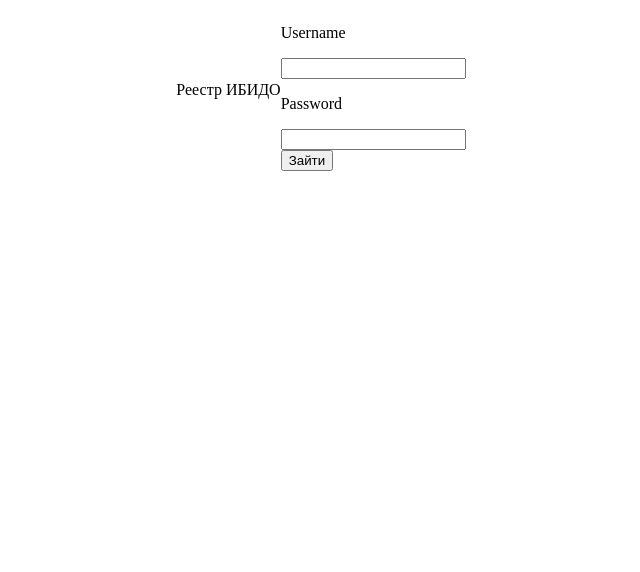
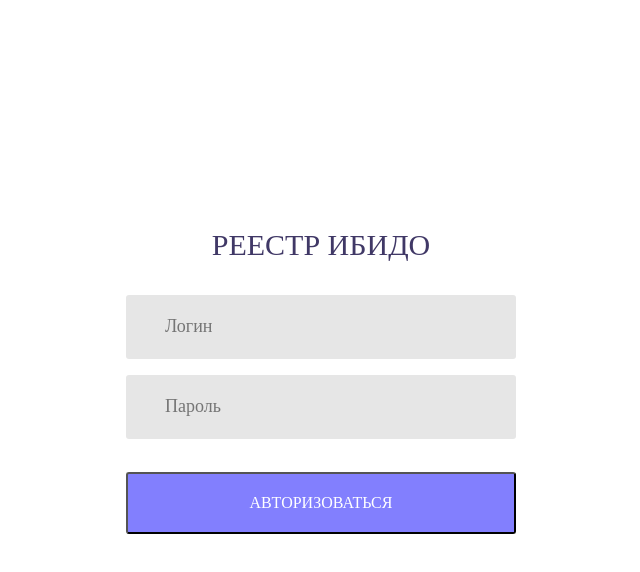
Before and after one commit to RiotRebellion/signature-watch-ui, a React (Create React App) app: page / in a window 1280 px wide. Shown: the top 572 px of the page, without its empty margins (319-959 px from the left). Built offline with nearby package versions, Linux system fonts and the light colour scheme.

Commit message:
authorisation page

```diff
--- a/public/index.html
+++ b/public/index.html
@@ -2,14 +2,12 @@
 <html lang="en">
   <head>
     <meta charset="utf-8" />
-    <meta
-      name="description"
-      content="Web site created using create-react-app"
-    />
-    <title>React App</title>
+    <meta name="viewport" content="width=device-width, initial-scale=1"/>
+    <title>Signature Watch</title>
   </head>
   <body>
-    <noscript>You need to enable JavaScript to run this app.</noscript>
+
     <div id="root"></div>
+
   </body>
 </html>
--- a/src/components/authentification/AuthentificationForm.jsx
+++ b/src/components/authentification/AuthentificationForm.jsx
@@ -8,9 +8,7 @@ function AuthentificationForm(props) {
     const [username, setUsername] = useState(null);
     const [password, setPassword] = useState(null);
 
-    const [authenftificationException, setAuthenftificationException] = useState([]);
-
-    const [usernameValidationException, setUsernameValidationException] = useState('');
+    const [authenftificationException, setAuthenftificationException] = useState();
 
     const { login } = useContext(AuthContext);
 
@@ -23,54 +21,45 @@ function AuthentificationForm(props) {
                     setAuthenftificationException(response.data.errors);
             }).catch(error => {
                 let validationErrors = error.response.data.errors;
-                setUsernameValidationException(validationErrors["Username"]);
+                console.log(validationErrors);
+                setAuthenftificationException(validationErrors["Username"][0]);
             });
     };
 
     useEffect(() => {
-        setUsernameValidationException('');
+        setAuthenftificationException('');
     }, [username]
     )
 
     return (
-        <div
-            className={styles.container}>
-            <div>
-                Реестр ИБИДО
-            </div>
-            <p>
-                {authenftificationException}
-            </p>
-            <div
-                className={styles.AuthentificationForm}>
-                <form
-                    onSubmit={e => e.preventDefault()}>
-                    <div
-                        className={styles.loginInput}>
-                        <p>
-                            {usernameValidationException}
-                        </p>
-                        <p>
-                            Username
-                        </p>
+        <div className={styles.container}>
+            <div className={styles.authentificationForm}>
+                <div className={styles.title}>
+                    Реестр ИБИДО
+                </div>
+                <div className={styles.exceptions}>
+                    <p>
+                        {authenftificationException}
+                    </p>
+                </div>
+                <form onSubmit={e => e.preventDefault()}>
+                    <div className={styles.loginInput}>
                         <input
+                            placeholder='Логин'
                             type='text'
                             onChange={e => setUsername(e.target.value)} />
                     </div>
-                    <div
-                        className={styles.passwordInput}>
-                        <p>
-                            Password
-                        </p>
+                    <div className={styles.passwordInput}>
                         <input
+                            placeholder='Пароль'
                             type='password'
                             onChange={e => setPassword(e.target.value)} />
                     </div>
-                    <div>
+                    <div className={styles.submitButton}>
                         <button
                             type='submit'
                             onClick={Authentificate}>
-                            Зайти
+                            Авторизоваться
                         </button>
                     </div>
                 </form>
--- a/src/components/authentification/AuthentificationForm.module.css
+++ b/src/components/authentification/AuthentificationForm.module.css
@@ -1,35 +1,139 @@
-div.container {
-    width: 100%;
-    height: 100%;
-    display: flex;
-    align-items: center;
-    justify-content: center;
+input {
+    outline: none;
+    border: none;
 }
 
-div.header{
+div.container{
+    width: 100%;
+    min-height: 100vh;
+    display: flex;
+    flex-wrap: wrap;
+    justify-content: center;
     align-items: center;
-    justify-content: center;
+    padding: 15px;
+    background-position: center;
+    background-size: cover;
+    background-repeat: no-repeat;
 }
 
 div.authentificationForm{
+    width: 390px;
+    background: #fff;
+    border-radius: 10px;
+    position: relative;
+    padding-bottom: 90px;
+    padding-top: 50px;
+}
+
+div.authentificationForm > form{
     width: 100%;
-    height: 100%;
-    display: grid;
-    grid-template-columns: 200px 300px;
-    grid-gap: 20px;
-    align-items: center;
-    justify-content: center;
-    background: radial-gradient(white, 75%, #c9c8c5);
-    border-radius: 20px;
+    display: flex;
+    flex-wrap: wrap;
+    justify-content: space-between;
+}
+
+div.title{
+    font-family: Ubuntu-Bold;
+    font-size: 30px;
+    color: #403866;
+    line-height: 1.2;
+    text-transform: uppercase;
+    text-align: center;
+    width: 100%;
+    display: block;
+    padding-bottom: 16px;
+}
+
+div.exceptions{
+    font-family: Ubuntu-Bold;
+    font-size: 12px;
+    color: #f57369;
+    line-height: 1.2;
+    text-transform: uppercase;
+    text-align: center;
+    width: 100%;
+    display: block;
+    padding-bottom: 16px;
 }
 
 div.loginInput{
-    align-items: center;
-    vertical-align: top;
-    justify-content: center;
+    width: 100%;
+    position: relative;
+    background-color: #e6e6e6;
+    border: 1px solid transparent;
+    border-radius: 3px;
+    margin-bottom: 16px;
+}
+
+div.loginInput > input{
+    font-family: Ubuntu-Bold;
+    color: #403866;
+    line-height: 1.2;
+    font-size: 18px;
+    display: block;
+    width: 100%;
+    background: transparent;
+    height: 62px;
+    padding: 0 20px 0 38px;
 }
 
 div.passwordInput{
+    width: 100%;
+    position: relative;
+    background-color: #e6e6e6;
+    border: 1px solid transparent;
+    border-radius: 3px;
+    margin-bottom: 16px;
+}
+
+
+div.passwordInput > input{
+    font-family: Ubuntu-Bold;
+    color: #403866;
+    line-height: 1.2;
+    font-size: 18px;
+    display: block;
+    width: 100%;
+    background: transparent;
+    height: 62px;
+    padding: 0 20px 0 38px;
+}
+
+div.submitButton{
+    width: 100%;
+    display: flex;
+    flex-wrap: wrap;
+    margin-top: 17px;
+}
+
+div.submitButton > button{
+    font-family: Ubuntu-Bold;
+    font-size: 16px;
+    color: #fff;
+    line-height: 1.2;
+    text-transform: uppercase;
+    display: -webkit-box;
+    display: -webkit-flex;
+    display: -moz-box;
+    display: -ms-flexbox;
+    display: flex;
+    justify-content: center;
     align-items: center;
-    justify-content: center;
+    padding: 0 20px;
+    width: 100%;
+    height: 62px;
+    background-color: #827ffe;
+    border-radius: 3px;
+    -webkit-transition: all 0.4s;
+    -o-transition: all 0.4s;
+    -moz-transition: all 0.4s;
+    transition: all 0.4s;
 }
+
+div.submitButton > button:hover{
+    opacity: 0.8;
+}
+
+div.submitButton > button:{
+    opacity: 0.8;
+}
--- /dev/null
+++ b/src/global-style.css
@@ -0,0 +1,32 @@
+@import url('https://fonts.googleapis.com/css2?family=Comfortaa&family=Raleway&display=swap');
+
+:root {
+
+}
+
+* {
+  margin: 0;
+  padding: 0;
+  box-sizing: border-box;
+}
+
+a {
+  text-decoration: none;
+  color: inherit;
+}
+
+li {
+  list-style: none;
+}
+
+div#root {
+  display: flex;
+}
+
+@media (max-width: 1200px) {
+  div#root {
+    display: grid;
+    grid-template-columns: 220px 1fr;
+    grid-template-rows: 1fr;
+  }
+}
--- a/src/index.js
+++ b/src/index.js
@@ -1,6 +1,8 @@
 import React from 'react';
 import ReactDOM from 'react-dom/client';
+
 import App from './App';
+import './global-style.css';
 
 const root = ReactDOM.createRoot(document.getElementById('root'));
 root.render(
```
